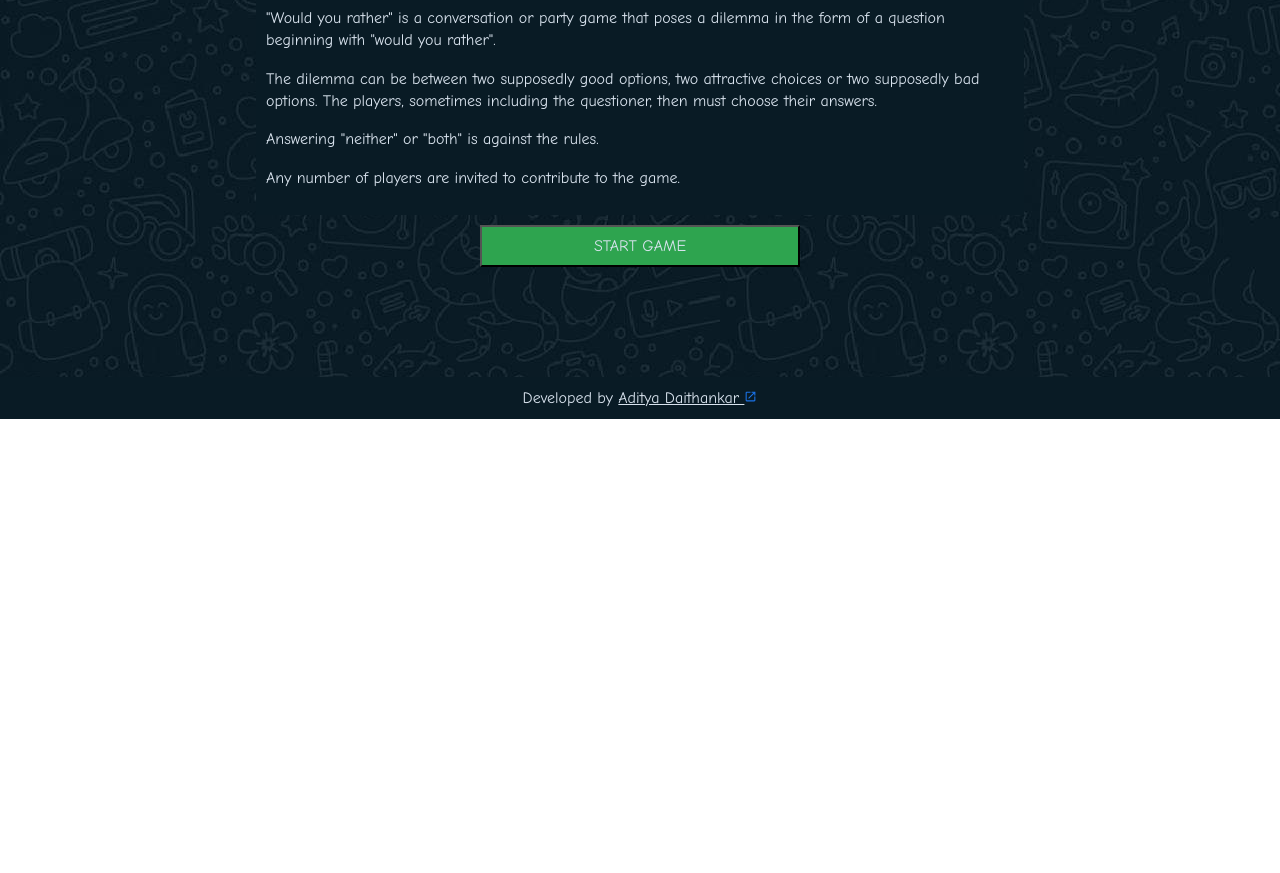
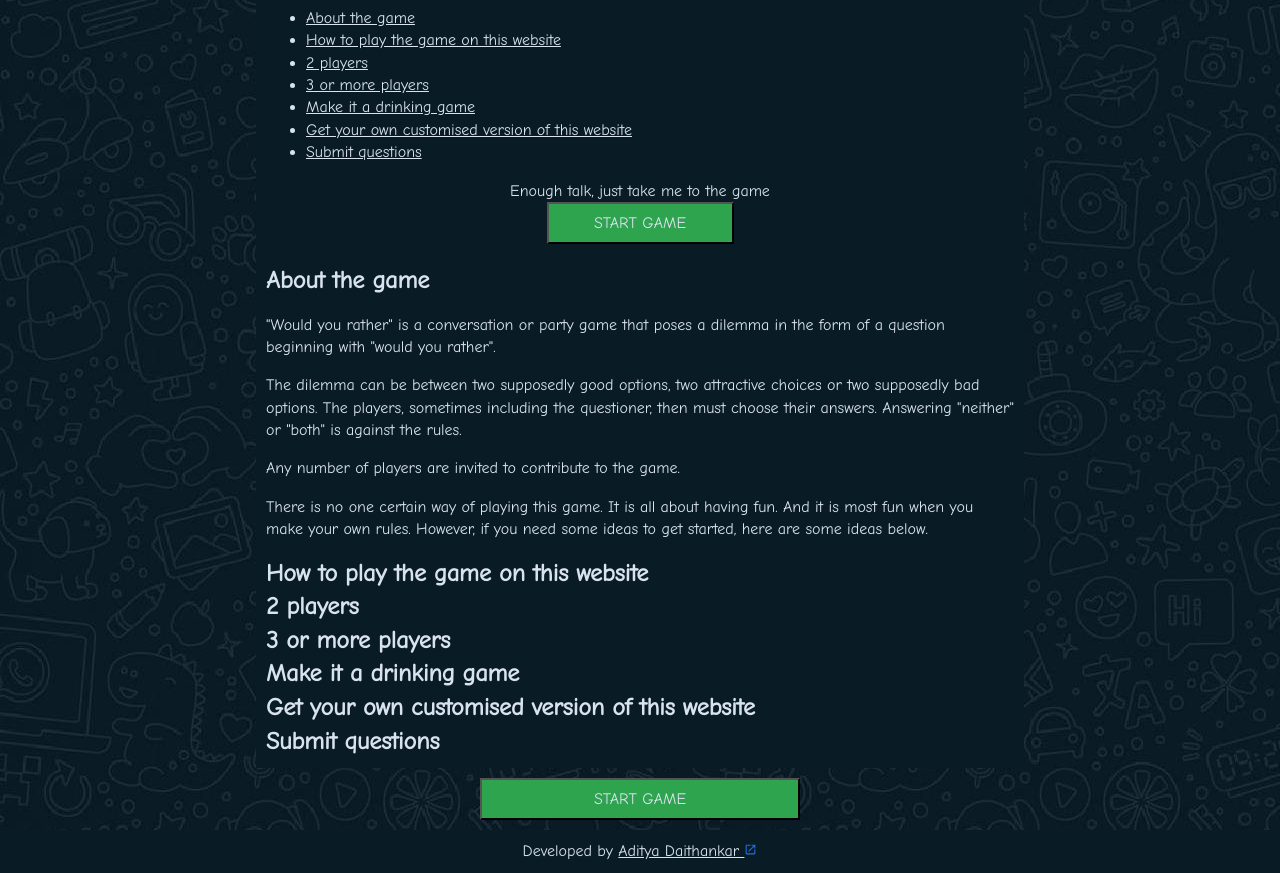
Before and after one commit to adityadaithankar/would-you-rather, a plain HTML site: page playing-ideas.html in a window 1280 px wide. Shown: the part 381-1254 px from the top of the page. Before the commit the page ends 800 px from the top, so only its background shows below. Drawn offline with Linux system fonts and the light colour scheme.

Commit message:
added list of items for playing-ideas page

```diff
--- a/css/non-homepage.css
+++ b/css/non-homepage.css
@@ -8,6 +8,10 @@
   float: left;
   padding: 10px;
   text-align: left;
+}
+
+.mid-button {
+  text-align: center;
 }
 
 .row:after {
--- a/playing-ideas.html
+++ b/playing-ideas.html
@@ -54,13 +54,37 @@
 
           <h1>Playing ideas</h1>
 
+          <ul>
+            <li><a href="#about-game">About the game</a></li>
+            <li><a href="#about-website">How to play the game on this website</a></li>
+            <li><a href="#2-players">2 players</a></li>
+            <li><a href="#3-players">3 or more players</a></li>
+            <li><a href="#drinking-game">Make it a drinking game</a></li>
+            <li><a href="#custom-website">Get your own customised version of this website</a></li>
+            <li><a href="#submit-questions">Submit questions</a></li>
+          </ul>
+
+          <div class="mid-button">
+            <p style="margin:0px;">Enough talk, just take me to the game</p>
+            <button onclick="location.href = 'index.html'" style="margin-top:0px;margin-bottom:20px;">START GAME</button>
+          </div>
+
+          <h2 id="about-game">About the game</h2>
           <p>"Would you rather" is a conversation or party game that poses a dilemma in the form of a question beginning with "would you rather".</p>
 
-          <p>The dilemma can be between two supposedly good options, two attractive choices or two supposedly bad options. The players, sometimes including the questioner, then must choose their answers.</p>
-
-          <p>Answering "neither" or "both" is against the rules.</p>
+          <p>The dilemma can be between two supposedly good options, two attractive choices or two supposedly bad options. The players, sometimes including the questioner, then must choose their answers. Answering "neither" or "both" is against the
+            rules.</p>
 
           <p>Any number of players are invited to contribute to the game.</p>
+
+          <p>There is no one certain way of playing this game. It is all about having fun. And it is most fun when you make your own rules. However, if you need some ideas to get started, here are some ideas below.</p>
+
+          <h2 id="#about-website">How to play the game on this website</h2>
+          <h2 id="#2-players">2 players</h2>
+          <h2 id="#3-players">3 or more players</h2>
+          <h2 id="#drinking-game">Make it a drinking game</h2>
+          <h2 id="#custom-website">Get your own customised version of this website</h2>
+          <h2 id="#submit-questions">Submit questions</h2>
         </div>
 
         <div class="column right"></div>
```
